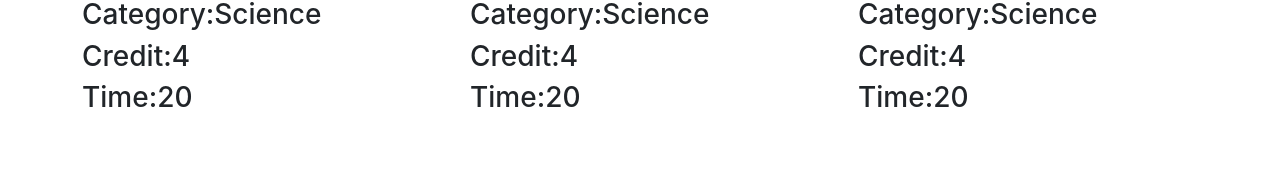
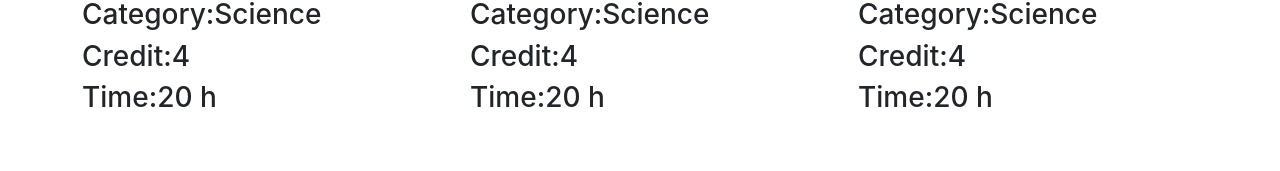
Before and after one commit to Rubayet-billah/assignment-8, a React (Create React App) app: page / in a window 1280 px wide. Shown: the part 444-615 px from the top of the page. Built offline with nearby package versions, Linux system fonts and the light colour scheme.

Commit message:
space added

```diff
--- a/src/components/Subject/Subject.js
+++ b/src/components/Subject/Subject.js
@@ -9,7 +9,7 @@ const Subject = (props) => {
                 <img className='img-fluid' src={img} alt="" />
                 <h3>Category:{category}</h3>
                 <h3>Credit:{credit}</h3>
-                <h3>Time:{time}</h3>
+                <h3>Time:{time} h</h3>
             </div>
         </div>
     );
```
